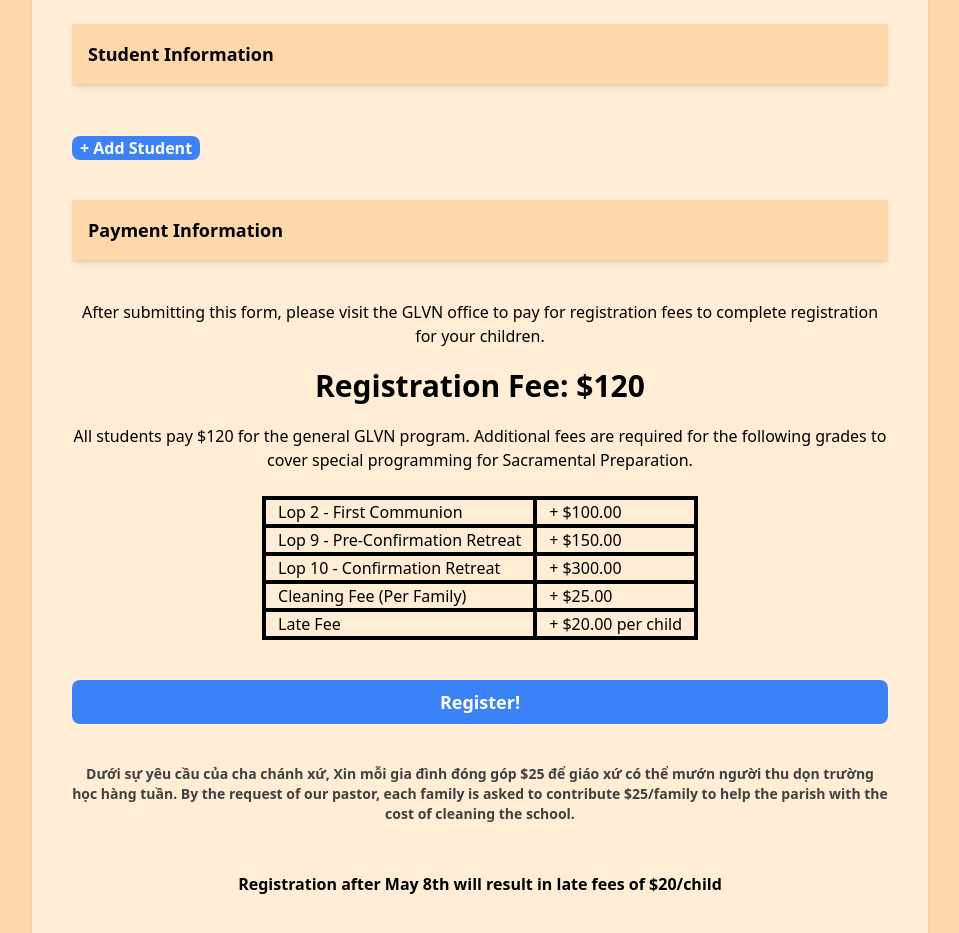
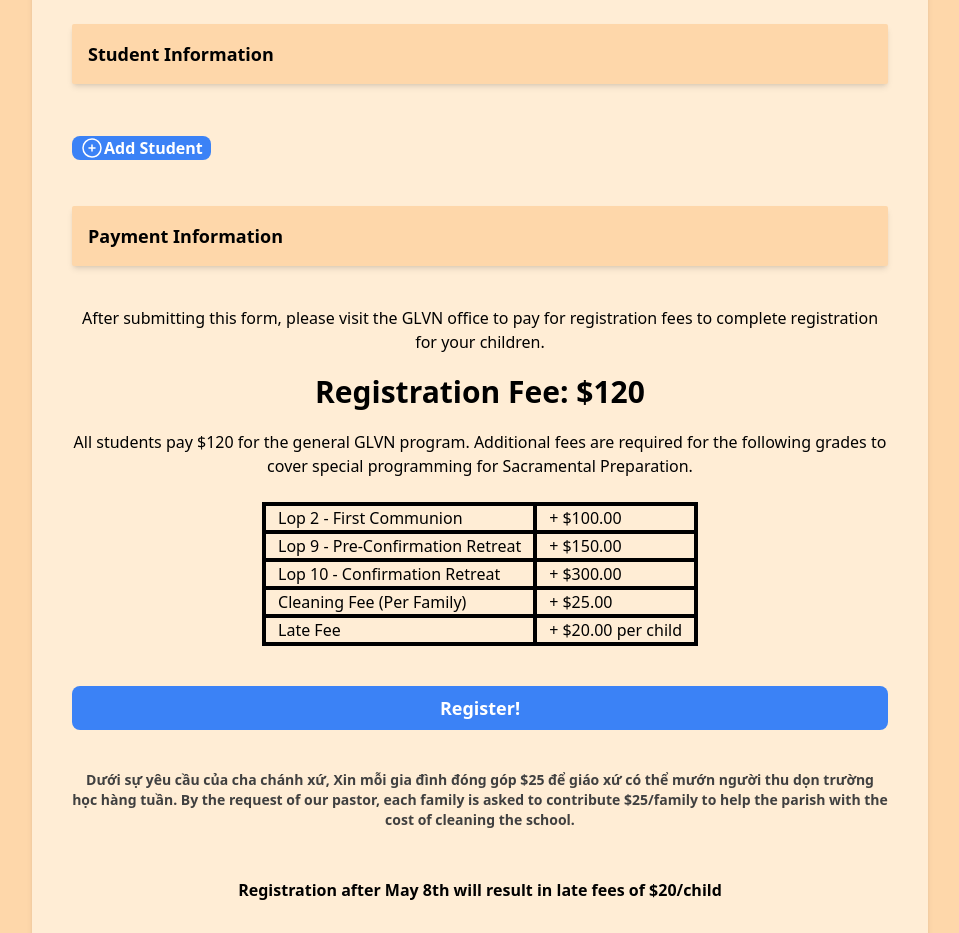
Before and after one commit to vianneyp72/glvn-website-1, a Next.js app: page /registration-page-test in a window 1280 px wide. Shown: the part 1440-2373 px from the top of the page, without its empty margins (160-1119 px from the left). Built offline with nearby package versions, Linux system fonts and the light colour scheme.

Commit message:
update buttons ircons

```diff
--- a/components/RegFormTest.js
+++ b/components/RegFormTest.js
@@ -368,7 +368,7 @@ const Form = () => {
               return (
                 <>
                   <section
-                    className="w-full border border-gray-200 p-2 rounded mb-3 bg-orange-200 shadow-md"
+                    className="w-full border border-gray-200 p-2 rounded mb-3 bg-orange-100 shadow-md"
                     key={field.id}
                   >
                     <div className="my-4">
@@ -559,7 +559,23 @@ const Form = () => {
                 type="button"
                 onClick={() => append({})}
               >
-                + Add Student
+                <div className="flex">
+                  <svg
+                    xmlns="http://www.w3.org/2000/svg"
+                    fill="none"
+                    viewBox="0 0 24 24"
+                    stroke-width="1.5"
+                    stroke="currentColor"
+                    class="w-6 h-6"
+                  >
+                    <path
+                      stroke-linecap="round"
+                      stroke-linejoin="round"
+                      d="M12 9v6m3-3H9m12 0a9 9 0 11-18 0 9 9 0 0118 0z"
+                    />
+                  </svg>
+                  Add Student
+                </div>
               </button>
             </section>
 
```
